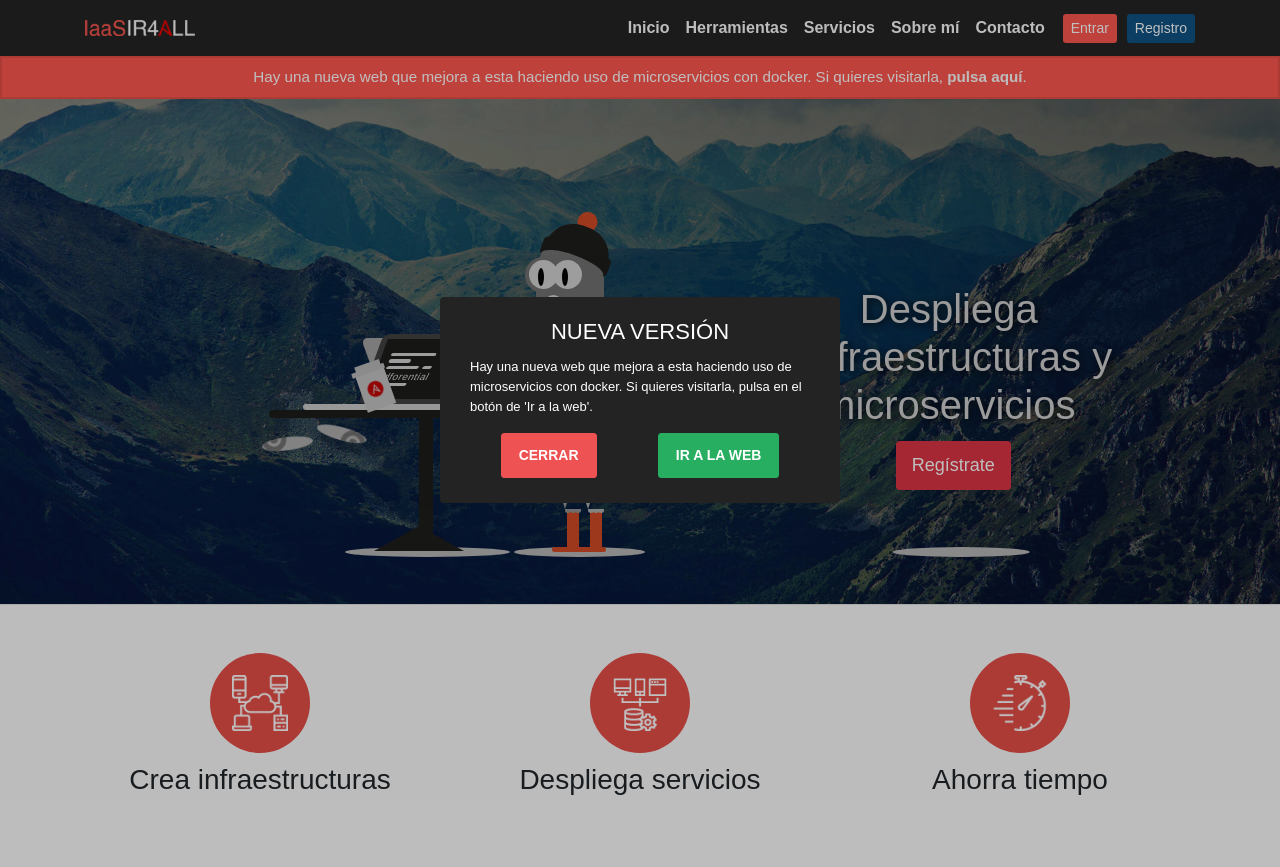
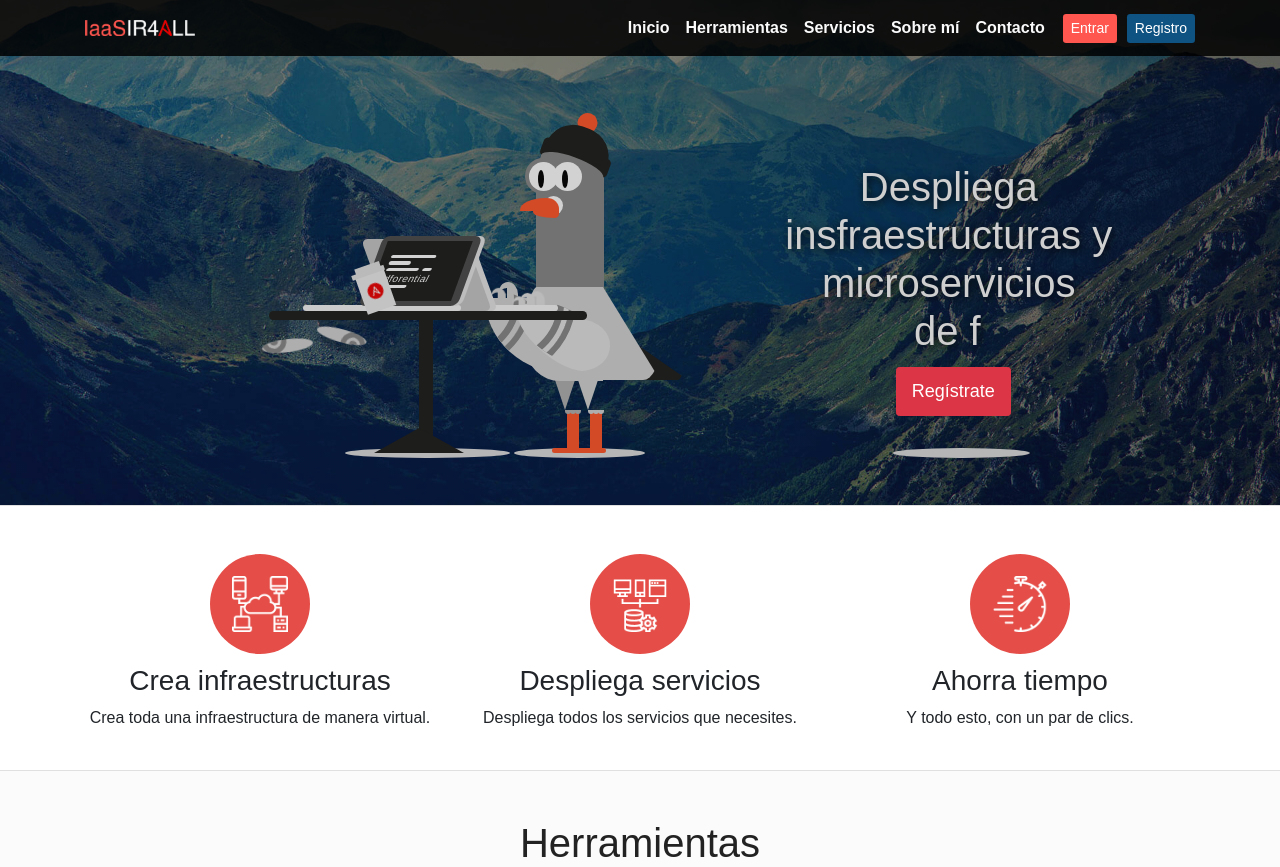
Before and after one commit to francisjgarcia/iaasir4all.francisjgarcia.es, a PHP site: page / in a window 1280 px wide. Shown: the top 867 px of the page. Before the commit the page ends 795 px from the top, so only its background shows below. Run offline with PHP 8.4, Linux system fonts and the light colour scheme.

Commit message:
Change personal web URL

```diff
--- a/public/footer.php
+++ b/public/footer.php
@@ -72,6 +72,5 @@
   });
 });
 </script>
-<script src="/js/aviso.js"></script>
 </body>
 </html>
--- a/public/header.php
+++ b/public/header.php
@@ -15,7 +15,3 @@
 <span class="top"><div class="container"><img src="/images/up-arrow.png" alt=""></div></span>
 
 <div id="wrapper">
-
-<div class="aviso_version">
-Hay una nueva web que mejora a esta haciendo uso de microservicios con docker. Si quieres visitarla, <a style="color: #fbfbfb;" href="https://microntainers.francisjgarcia.es"><b>pulsa aquí</b></a>.
-</div>
--- a/public/index.php
+++ b/public/index.php
@@ -276,7 +276,7 @@
 	<div class="container">
 		<div class="pricing-header px-3 py-3 pt-md-5 pb-md-4 mx-auto text-center">
 			<h1 class="display-5">Sobre mí</h1>
-			<p class="lead">Buenas, soy <a href="http://francisjgarcia.ml" target="_blank">Francis</a>, estudiante de Administración de Sistemas Informáticos en Red (ASIR).</p>
+			<p class="lead">Buenas, soy <a href="https://francisjgarcia.es" target="_blank">Francis</a>, estudiante de Administración de Sistemas Informáticos en Red (ASIR).</p>
 			<p class="lead">Esta web forma parte del proyecto integrado de final de ciclo superior (PASIR).</p>
 			<p class="lead">Estas son las herramientas o servicios que se han utilizado durante el proyecto para el funcionamiento de esta web y la infraestructura que hay tras ella.</p>
 		</div>
```
